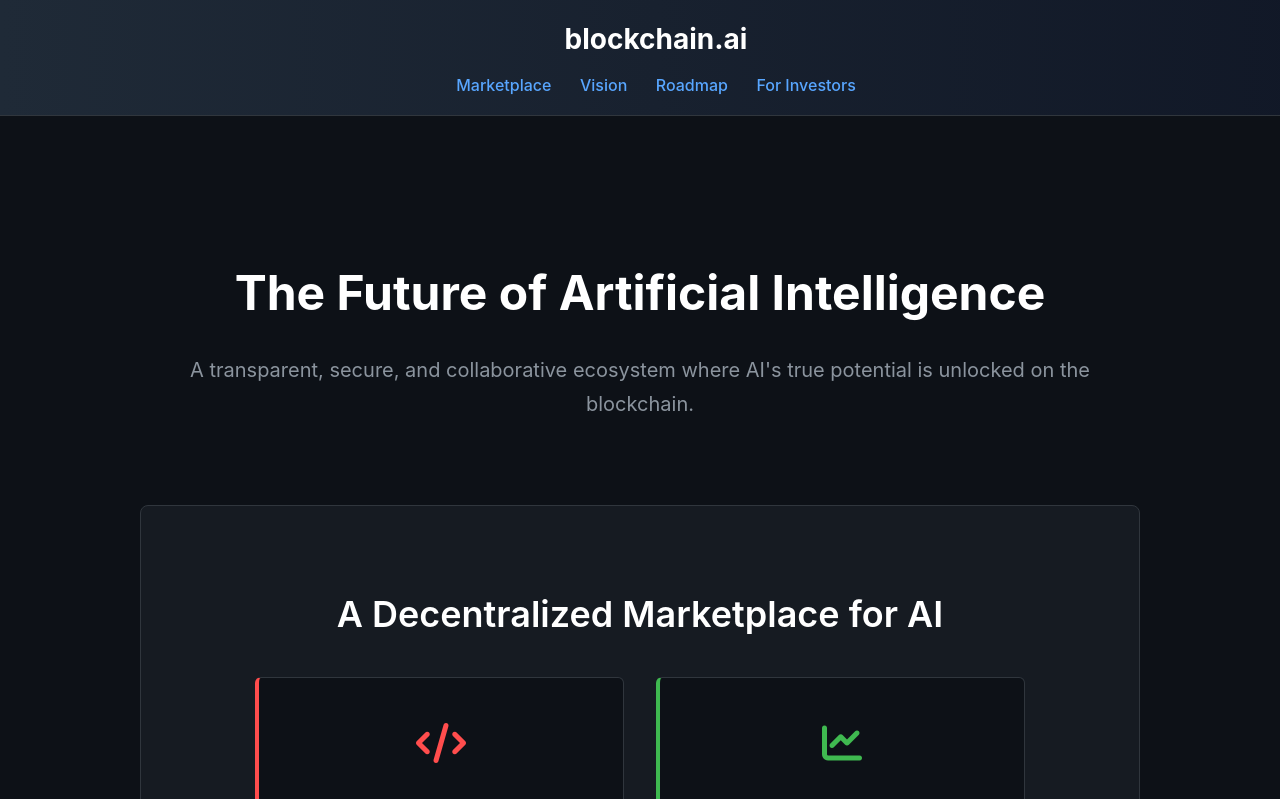
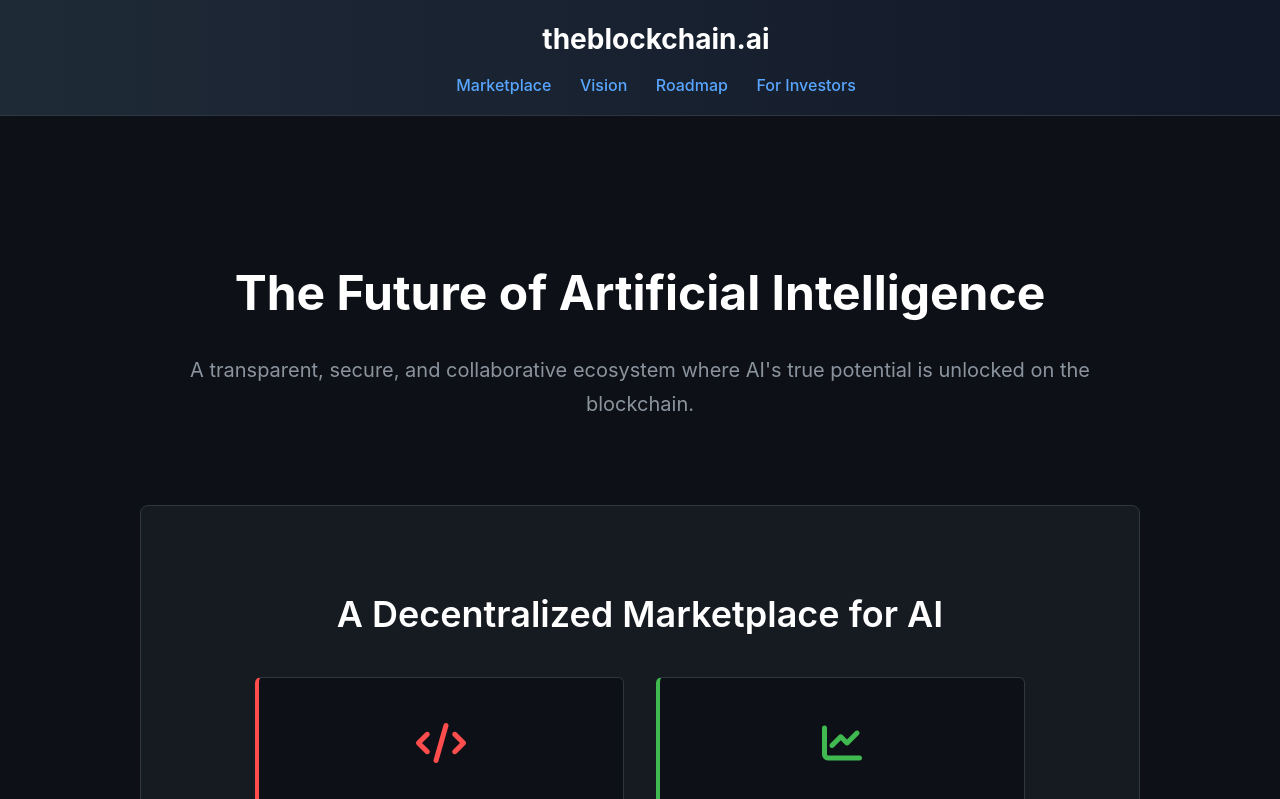
Before and after one commit to Wolfe-Jam/theblockchain-ai, a plain HTML site: page index.html in a window 1280 px wide. Shown: the top 799 px of the page. Drawn offline with Linux system fonts and the light colour scheme.

Commit message:
theblockchain.ai - official site
platform page - official site

```diff
--- a/index.html
+++ b/index.html
@@ -3,7 +3,7 @@
 <head>
     <meta charset="UTF-8">
     <meta name="viewport" content="width=device-width, initial-scale=1.0">
-    <title>blockchain.ai - The Future of AI, Powered by Trust</title>
+    <title>theblockchain.ai - The Future of AI, Powered by Trust</title>
     <link rel="stylesheet" href="https://cdnjs.cloudflare.com/ajax/libs/font-awesome/6.5.2/css/all.min.css" integrity="sha512-SnH5WK+bZxgPHs44uWIX+LLJAJ9/2PkPKZ5QiAj6Ta86w+fsb2TkcmfRyVX3pBnMFcV7oQPJkl9QevSCWr3W6A==" crossorigin="anonymous" referrerpolicy="no-referrer" />
     <style>
         /* --- CSS Styles for the Page --- */
@@ -191,7 +191,7 @@
 <body>
 
     <header>
-        <h1>blockchain.ai</h1>
+        <h1>theblockchain.ai</h1>
         <nav>
             <a href="#marketplace">Marketplace</a>
             <a href="#vision">Vision</a>
@@ -309,14 +309,14 @@
             <div class="call-to-action">
                 <h3 style="text-align:center; color: #ffffff;">Join Us in Building the Future</h3>
                 <p style="text-align:center;">We are currently raising our seed round to accelerate development and capture the first-mover advantage. For a detailed prospectus and to speak with the founders, please contact us.</p>
-                <p style="text-align:center; font-size: 1.5rem; color: #ffffff; font-weight: bold; margin-top: 1rem;">invest@blockchain.ai</p>
+                <p style="text-align:center; font-size: 1.5rem; color: #ffffff; font-weight: bold; margin-top: 1rem;">invest@theblockchain.ai</p>
             </div>
         </section>
 
     </div>
 
     <footer>
-        <p>&copy; 2025 blockchain.ai - Building the Future of Trusted AI</p>
+        <p>&copy; 2025 theblockchain.ai - Building the Future of Trusted AI</p>
     </footer>
 
 </body>
```
Also changed, not shown: 1 other file.
